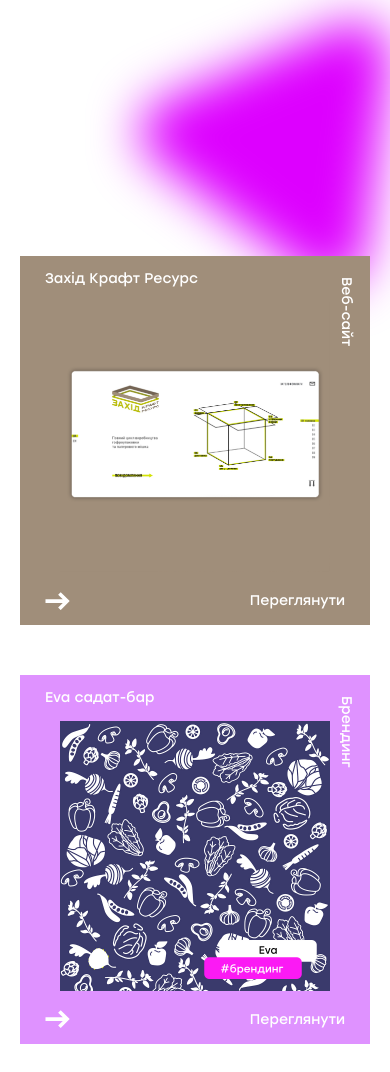
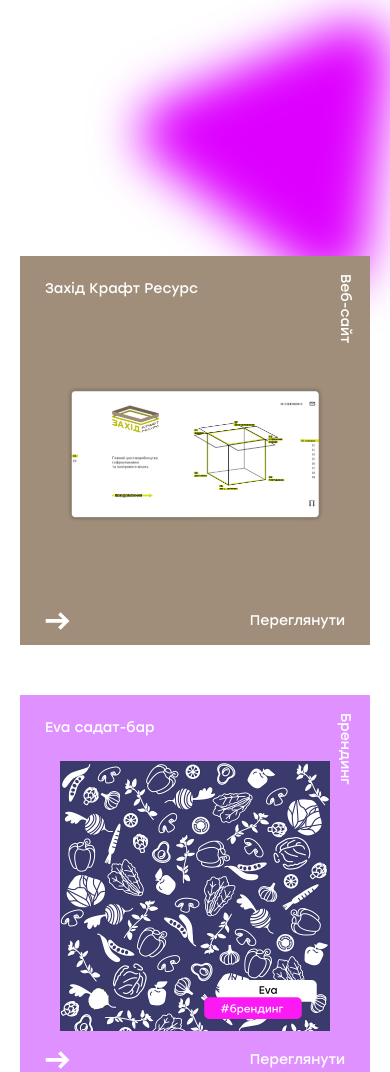
Before and after one commit to HiruArt/sandia, a plain HTML site: page index.html in a window 390 px wide. Shown: the part 713-1785 px from the top of the page. Drawn offline with Linux system fonts and the light colour scheme; files whose address does not match are found by name.

Commit message:
qweqwrqwe

```diff
--- a/css/style.css
+++ b/css/style.css
@@ -149,6 +149,8 @@ main {
     margin: 1.3vw;
     transition: 0.3s;
     position: relative;
+
+    overflow: hidden;
 }
 
 
@@ -194,6 +196,8 @@ main {
     /*margin-left: 45px;*/
     /*padding: 35px 45px;*/
     padding: 1.82vw 2.34vw;
+
+    position: relative;
 
 }
 .project-top__title {
@@ -747,7 +751,15 @@ footer {
     }
 
     .project-top__desc {
-        top: 52%;
+        /*top: 52%;*/
+
+        transform: rotate(90deg);
+        right: -50px;
+        top: 85px;
+        left: auto;
+        display: inline-flex;
+        width: 150px;
+        height: auto;
     }
 
     .project-center {
@@ -922,6 +934,9 @@ footer {
         margin-top: 80px;
         max-width: 768px;
     }
+    .project-bottom__btn-link {
+        line-height: 0;
+    }
 }
 @media (max-width: 768px) {
     .header-bottom__title {
@@ -937,7 +952,8 @@ footer {
         font-size: 16px;
     }
     .project-bottom__arrow svg {
-        width: 30px;
+        width: 25px;
+        height: 18px;
     }
     .project-top {
         padding: 25px 35px;
@@ -956,11 +972,11 @@ footer {
     .footer__inner {
         display: flex;
         flex-direction: column;
-        align-items: center;
+        /*align-items: center;*/
     }
     .footer-bottom {
         display: flex;
-        justify-content: center;
+        /*justify-content: center;*/
     }
     .footer-top {
         /*max-width: 400px;*/
@@ -989,6 +1005,9 @@ footer {
     .header-top__logo {
         width: 130px;
     }
+    .footer-center__link-item:after {
+        width: 94px;
+    }
 }
 @media (max-width: 500px) {
     .project-top__title,
@@ -997,9 +1016,6 @@ footer {
         font-size: 14px;
     }
     .project-top {
-        padding: 25px;
-    }
-    .project-bottom {
         padding: 25px;
     }
     .header-bottom__title {
@@ -1050,16 +1066,13 @@ footer {
         margin: 0 40px;
     }
     .project-top__desc {
-        top: 51%;
-    }
-    .project-bottom__arrow svg {
-        width: 25px;
+        /*top: 51%;*/
     }
     .project-bottom {
         padding: 15px 25px;
     }
     .project-top {
-        padding: 15px 25px;
+        /*padding: 15px 25px;*/
     }
     .footer-top__title {
         font-size: 24px;
@@ -1100,6 +1113,16 @@ footer {
         font-size: 10px;
     }
 }
+/*@media (max-width: 480px) {*/
+
+    /*.project-top__title, .project-top__desc, .project-bottom__btn-link {*/
+        /*line-height: 0;*/
+    /*}*/
+    /*.project-bottom__arrow svg {*/
+        /*width: 25px;*/
+        /*height: 18px;*/
+    /*}*/
+/*}*/
 
 
 .triangle {
--- a/js/main.js
+++ b/js/main.js
@@ -27,11 +27,12 @@ $(document).ready(function () {
         var id  = $(this).attr('href'),
         top = $(id).offset().top;
         $('body,html').animate({scrollTop: top}, 1500);
-        $('.header-top__menu').toggle('open-menu');
-        $('.header-top__mobile-menu-btn').toggleClass('btn-open');
+
+        if ($('.header-top__mobile-menu-btn').hasClass('btn-open')) {
+            $('.header-top__menu').toggle('open-menu');
+            $('.header-top__mobile-menu-btn').toggleClass('btn-open');
+        }
     });
-
-
 
 
 
```
